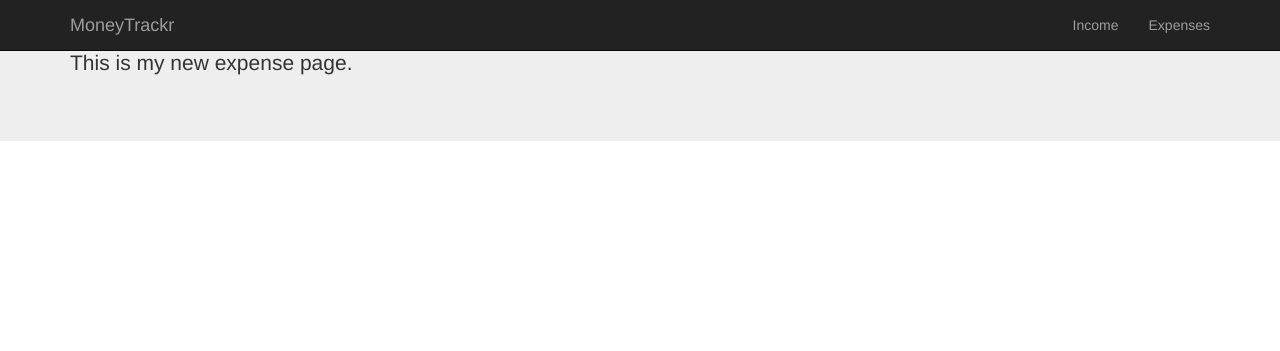
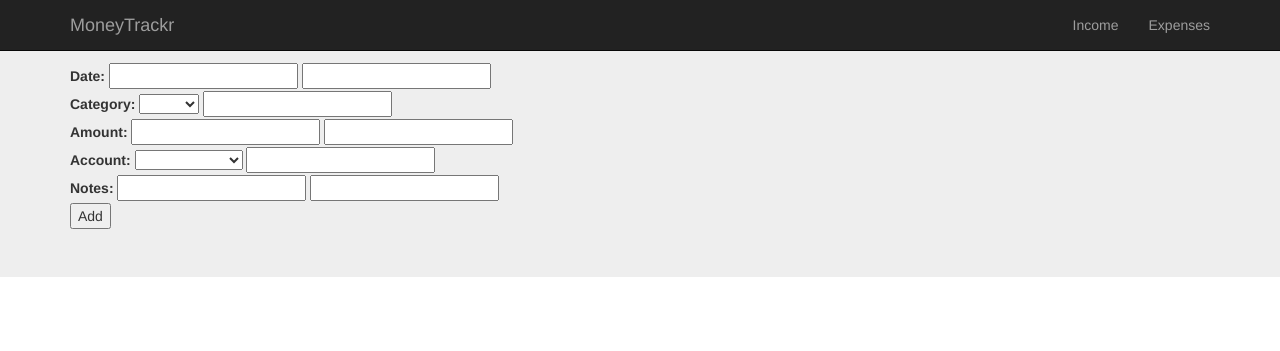
Before and after one commit to MoneyTrackr/MoneyTrackr, a Django app: template application/templates/expense/new.html in a window 1280 px wide. Shown: the top 351 px of the page. Run offline with Django 3.2, Linux system fonts and the light colour scheme; the template is opened without the code that fills it: values that come from a table or form of the project are taken from there, others are empty; data comes from the database, SQL or seed files in the repository; parts of the project's set-up code (start-up, migrations or seed data) failed here and were passed over; some libraries are stand-ins or nearby versions.

Commit message:
Edit /expense/new.html

```diff
--- a/application/templates/expense/new.html
+++ b/application/templates/expense/new.html
@@ -2,6 +2,33 @@
 
 {% block title %}New Expense{% endblock %}
 
-{% block content %}
-<p>This is my new expense page.</p>
+{% block content %}<p></p>
+<form method="post" action="">
+      {% csrf_token %}
+	<div class="field">
+                <label for="id_date">Date:</label>
+                {{ portpolio_form.date}}
+                <input type="text">
+        <div class="field">
+                <label for="id_category">Category:</label>
+                {{ portpolio_form.category}}
+		<input type="text">
+        </div>
+        <div class="field">
+                <label for="id_amount">Amount:</label>
+                {{ portpolio_form.amount}}
+		<input type="text">
+        </div>
+        <div class="field">
+                <label for="id_Account">Account:</label>
+                {{ portpolio_form.account}}
+		<input type="text">
+        </div>
+        <div class="field">
+                <label for="id_notes">Notes:</label>
+                {{ portpolio_form.notes}}
+		<input type="text">
+        </div>
+        <input type="submit" value="Add">
+</form>
 {% endblock %}
```
